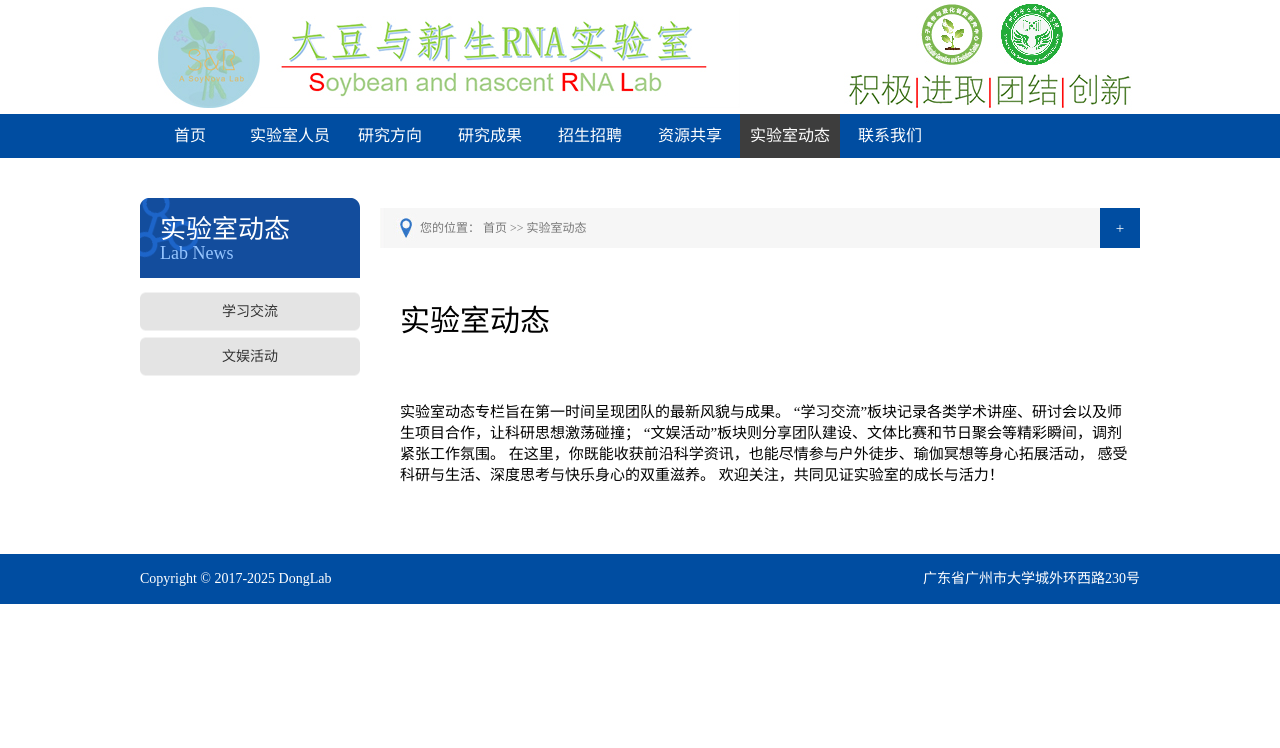
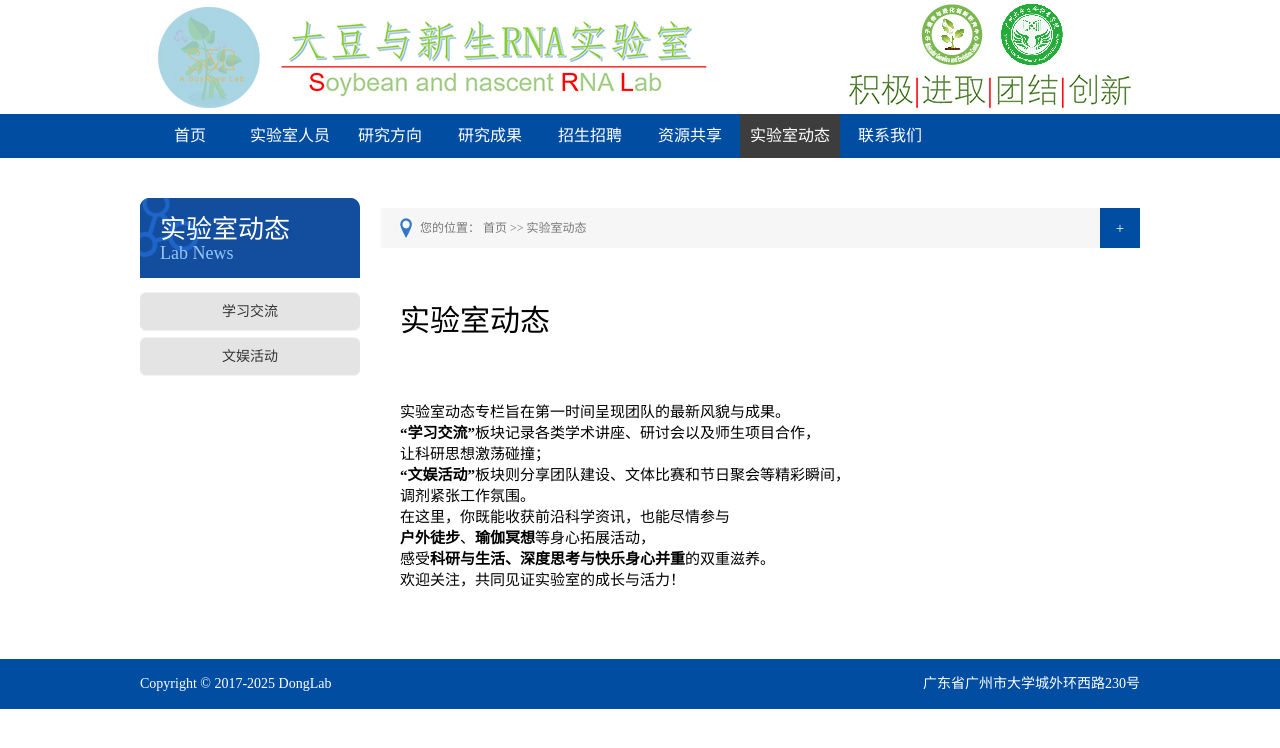
Before and after one commit to zhanweimin2021/zhanweimin2021.github.io, a Jekyll site: the page built from pages/lab-news.html, in a window 1280 px wide. Shown: the top 748 px of the page. Built offline with Jekyll 4.4.1, drawn with Linux system fonts in a browser that asks for light colours.

Commit message:
Update lab-news.html

```diff
--- a/pages/lab-news.html
+++ b/pages/lab-news.html
@@ -15,12 +15,19 @@ description: 实验室动态
       <!-- 给标题加下外边距 -->
       <h1 style="margin-bottom: 2em;">实验室动态</h1>
 
-      <p class="shared-description">
-        实验室动态专栏旨在第一时间呈现团队的最新风貌与成果。
-        “学习交流”板块记录各类学术讲座、研讨会以及师生项目合作，让科研思想激荡碰撞；
-        “文娱活动”板块则分享团队建设、文体比赛和节日聚会等精彩瞬间，调剂紧张工作氛围。
-        在这里，你既能收获前沿科学资讯，也能尽情参与户外徒步、瑜伽冥想等身心拓展活动，
-        感受科研与生活、深度思考与快乐身心的双重滋养。
+      <p class="lab-news-description">
+        实验室动态专栏旨在第一时间呈现团队的最新风貌与成果。<br>
+        <strong>“学习交流”</strong>板块记录各类学术讲座、研讨会以及师生项目合作，<br>
+        让科研思想激荡碰撞；<br>
+        <strong>“文娱活动”</strong>板块则分享团队建设、文体比赛和节日聚会等精彩瞬间，<br>
+        调剂紧张工作氛围。
+      </p>
+      <p class="lab-news-description">
+        在这里，你既能收获前沿科学资讯，也能尽情参与<br>
+        <strong>户外徒步</strong>、<strong>瑜伽冥想</strong>等身心拓展活动，<br>
+        感受<strong>科研与生活、深度思考与快乐身心并重</strong>的双重滋养。
+      </p>
+      <p class="lab-news-description">
         欢迎关注，共同见证实验室的成长与活力！
       </p>
     </div>
```
